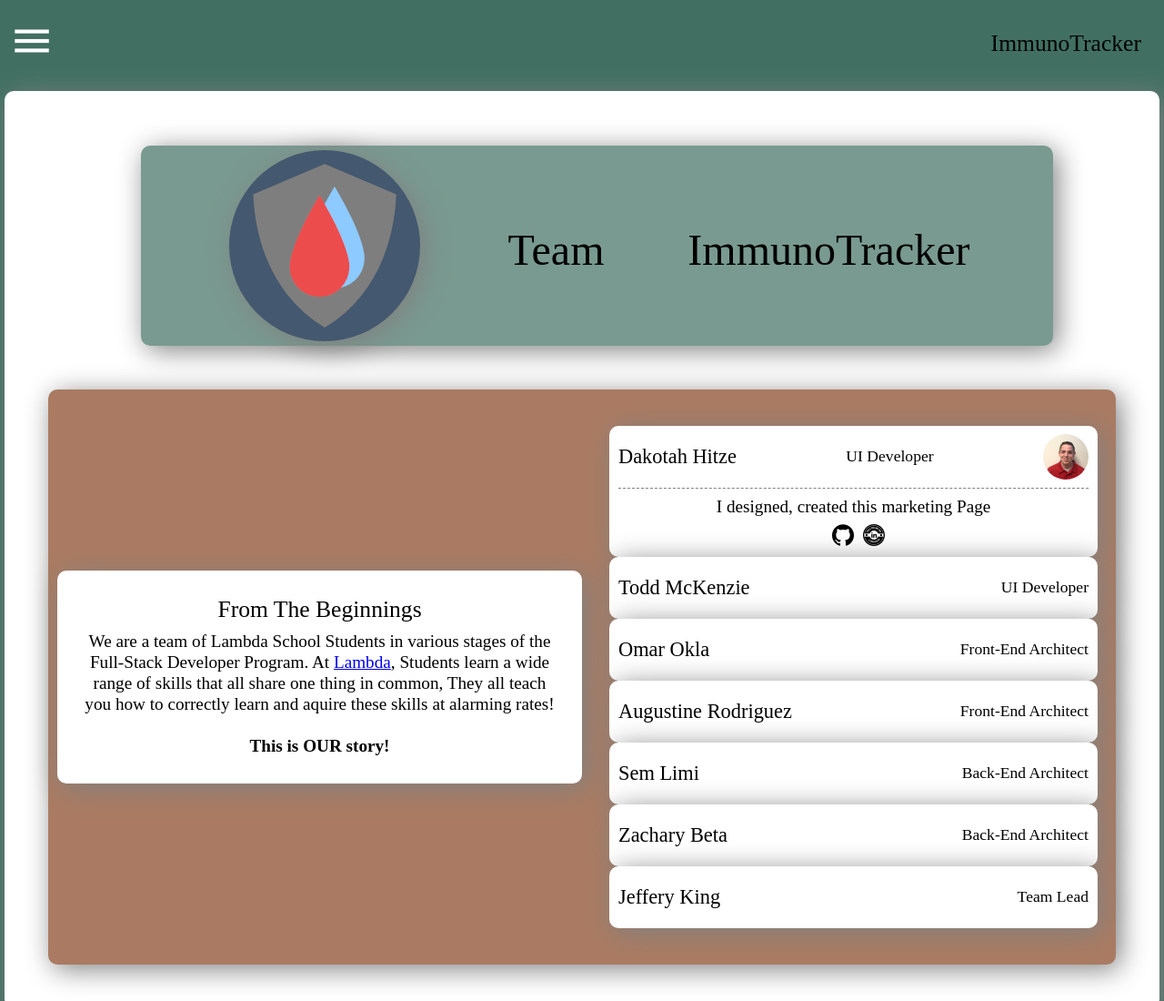
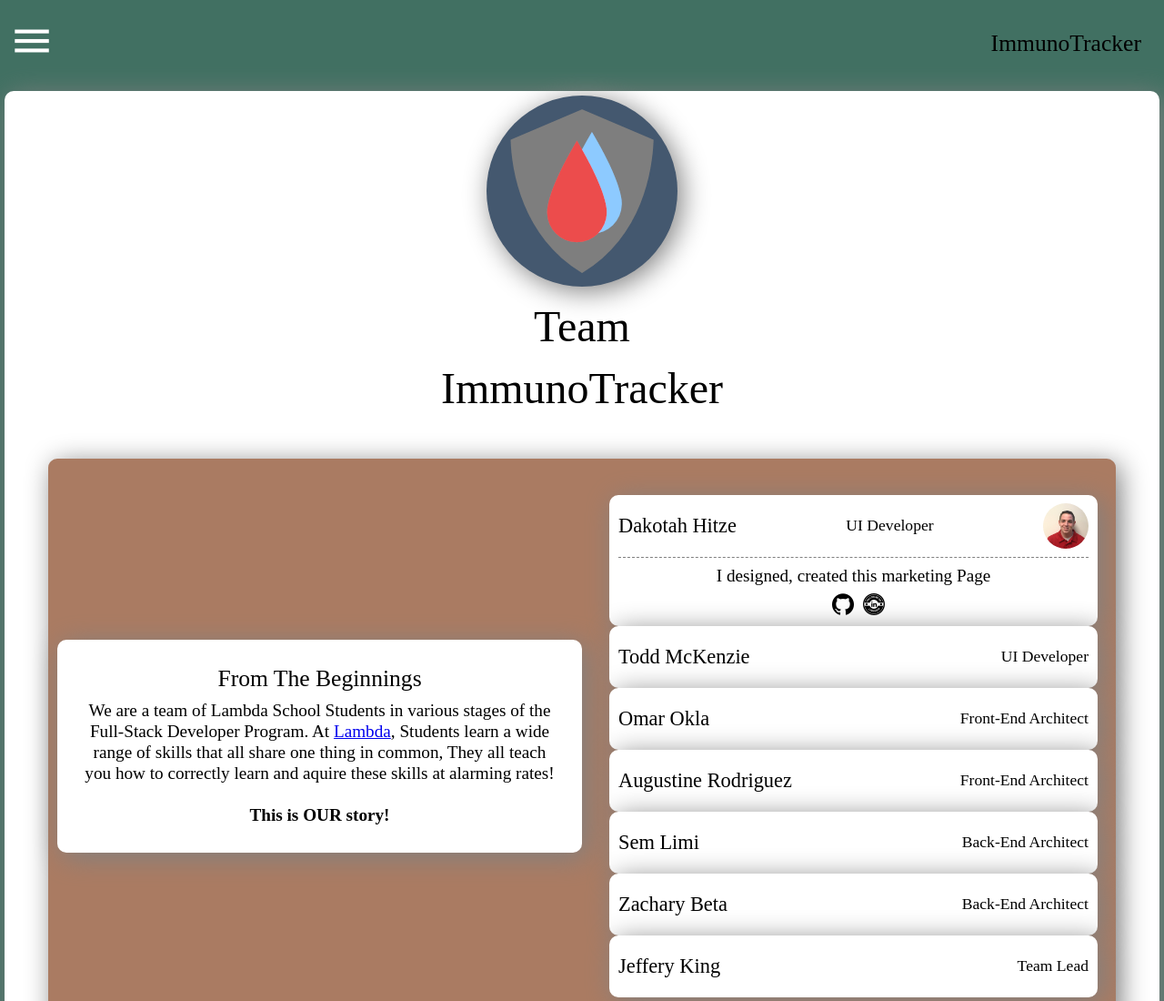
Before and after one commit to immunizationtracking/userinterface, a plain HTML site: page about.html in a window 1280 px wide. Shown: the top 1100 px of the page at 91% size. Drawn offline with Linux system fonts and the light colour scheme.

Commit message:
fixed main header style

```diff
--- a/less/global.less
+++ b/less/global.less
@@ -30,19 +30,19 @@
                 align-items: center;
             }
 
-            @media @desktop {
-                display: flex;
-                flex-direction: row;
-                justify-content: space-evenly;
-                margin-top: 60px;
-                background-color: rgba(65, 112, 98, 0.7);
-                width: 79%;
-                border-radius: 10px;
-                position: relative;
-                left: 150px;
-                .blur();
+            // @media @desktop {
+            //     display: flex;
+            //     flex-direction: row;
+            //     justify-content: space-evenly;
+            //     margin-top: 60px;
+            //     background-color: rgba(65, 112, 98, 0.7);
+            //     width: 79%;
+            //     border-radius: 10px;
+            //     position: relative;
+            //     left: 150px;
+            //     .blur();
 
-            }
+            // }
 
             .bold {
                 font-weight: 900;
@@ -91,8 +91,22 @@
 
             @media @tablet {
                 display: flex;
+                flex-direction: column;
+                // justify-content: spaced-evenly;
+            }
+
+            @media @desktop {
+                display: flex;
                 flex-direction: row;
-                justify-content: spaced-evenly;
+                justify-content: space-evenly;
+                margin-top: 60px;
+                background-color: rgba(65, 112, 98, 0.7);
+                width: 79%;
+                border-radius: 10px;
+                position: relative;
+                left: 150px;
+                .blur();
+
             }
         }
 
@@ -222,6 +236,10 @@
             text-align: center;
             .blur();
 
+            @media @tablet {
+
+            }
+
             @media @desktop {
                 width: 500px;
                 display: flex;
@@ -240,6 +258,10 @@
                 align-self: center;
                 margin: 5px;
                 .blur();
+
+                @media @tablet {
+                    height: 250px;
+                }
 
                 @media @desktop {
                     width: 30%;
```
Also changed, not shown: css/index.css.
